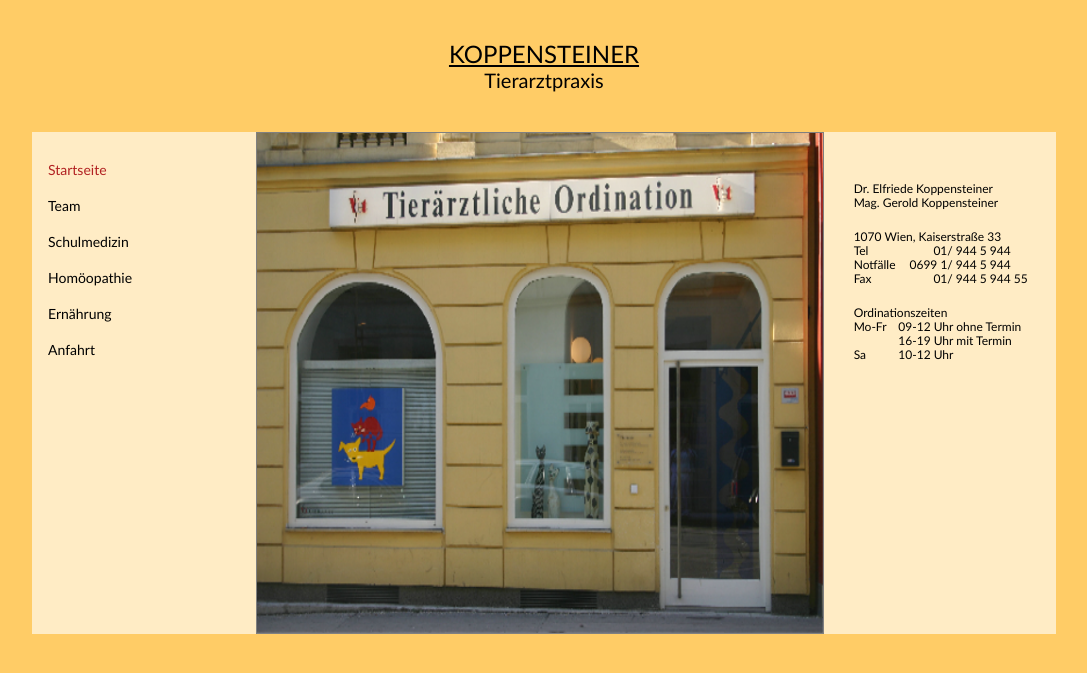
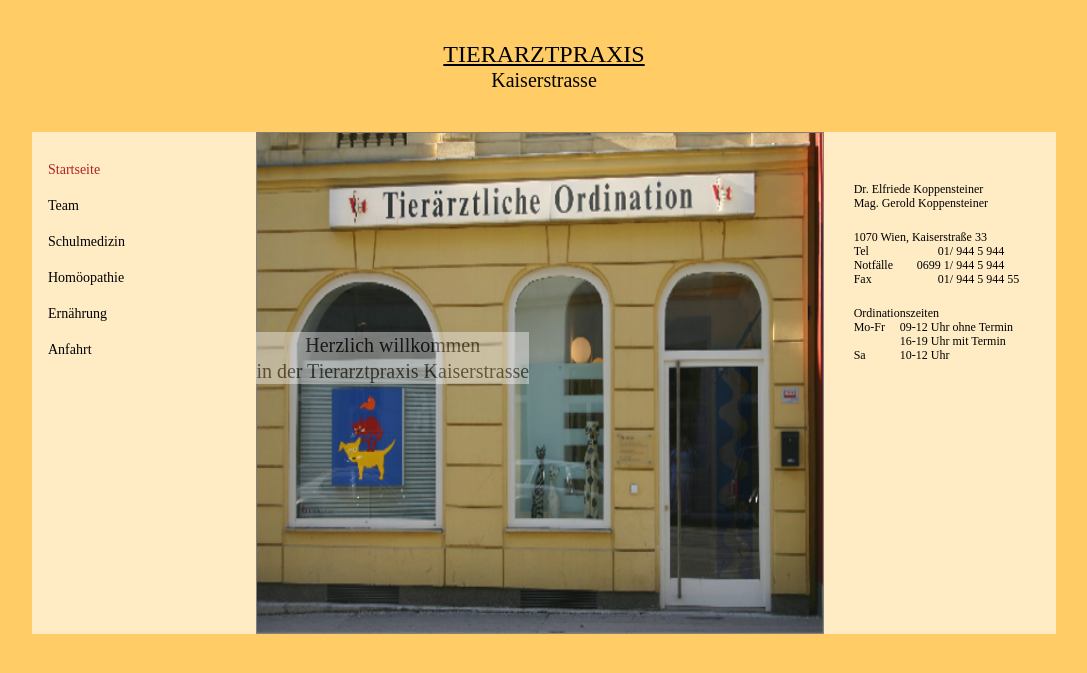
Before and after one commit to richardtraindl/tierarztpraxis-kaiserstrasse.at, a Jekyll site: the page built from index.html, in a window 1280 px wide. Shown: the top 673 px of the page, without its empty margins (96-1183 px from the left). Built offline with Jekyll 4.4.1, drawn with Linux system fonts in a browser that asks for light colours.

Commit message:
small changes

```diff
--- a/_includes/header.html
+++ b/_includes/header.html
@@ -1,6 +1,6 @@
 
 		<header>
-			<h1>KOPPENSTEINER</h1>
+			<h1>TIERARZTPRAXIS</h1>
 
-			<p>Tierarztpraxis</p>
+			<p>Kaiserstrasse</p>
 		</header>
--- a/index.html
+++ b/index.html
@@ -22,10 +22,10 @@ id: index
 		<div class="div-table">
 			<div class="div-row">
 
-				<div class="div-cell index-content1">
-					<!-- h1>Herzlich willkommen in der Tierarztpraxis Kaiserstrasse</h1>
+				<div class="div-cell index-content1" style="position:relative;">
+					<h1 style="position:absolute; top:200px; left:10px; background-color: white; opacity: 0.4">Herzlich willkommen <br>in der Tierarztpraxis Kaiserstrasse</h1>
 
-					<div class="gap"></div -->
+					<!-- div class="gap"></div -->
 
 					<!-- figure id="slideshow" class="aktiv" style="margin: auto; border: solid grey 1px">
 							<img src="img/fassade_600x400.png" alt="Fassade">
--- a/styles/all.css
+++ b/styles/all.css
@@ -4,7 +4,7 @@
 	margin: 0px;
 	padding: 0px;
 	border: 0px;
-	font-family: 'Calibri', 'Courier New';
+	font-family: "'Segoe UI', 'Calibri', 'Courier New'";
 	font-weight: normal;
 	font-size: 12px;
 	line-height: 14px;
```
